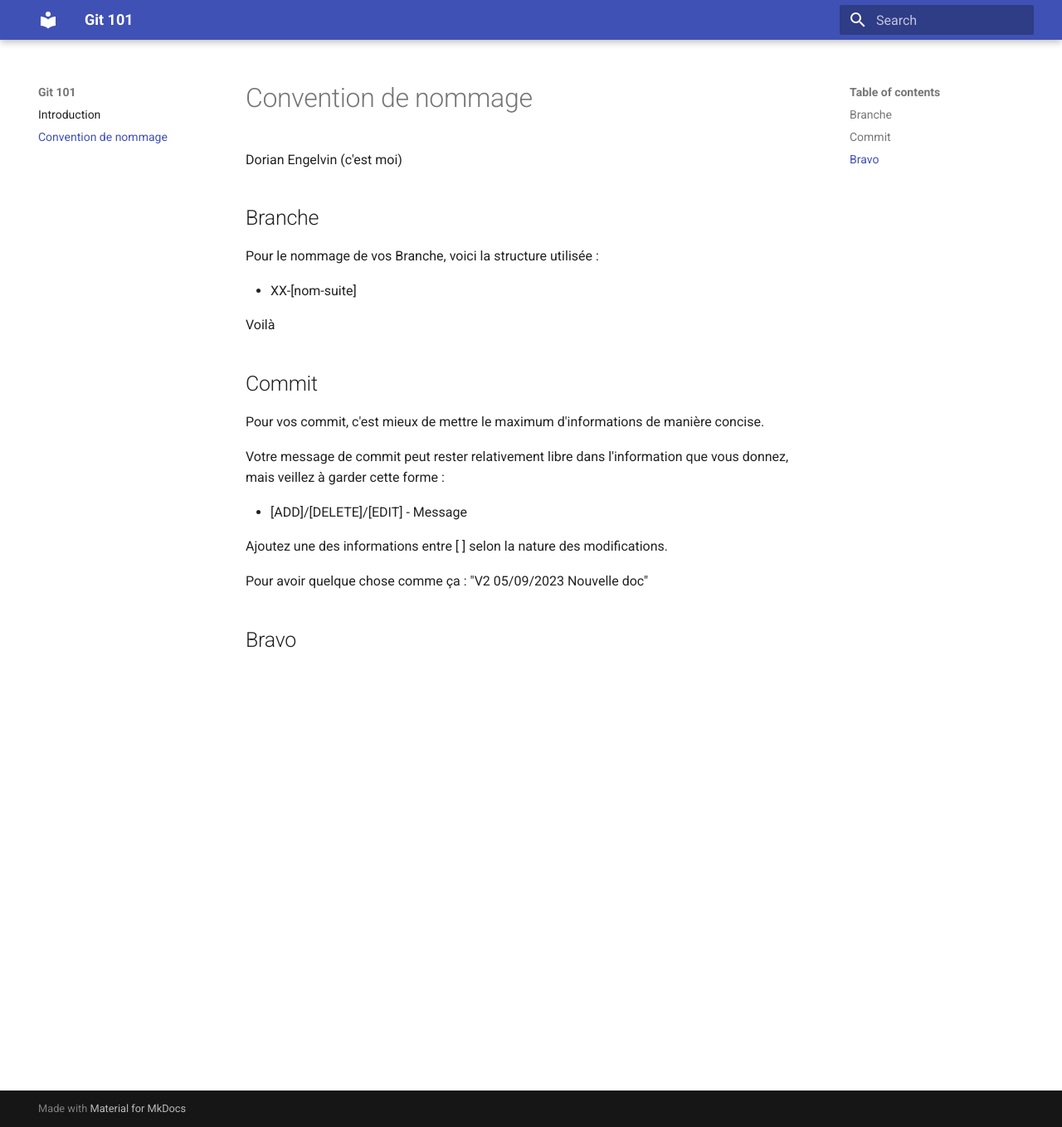
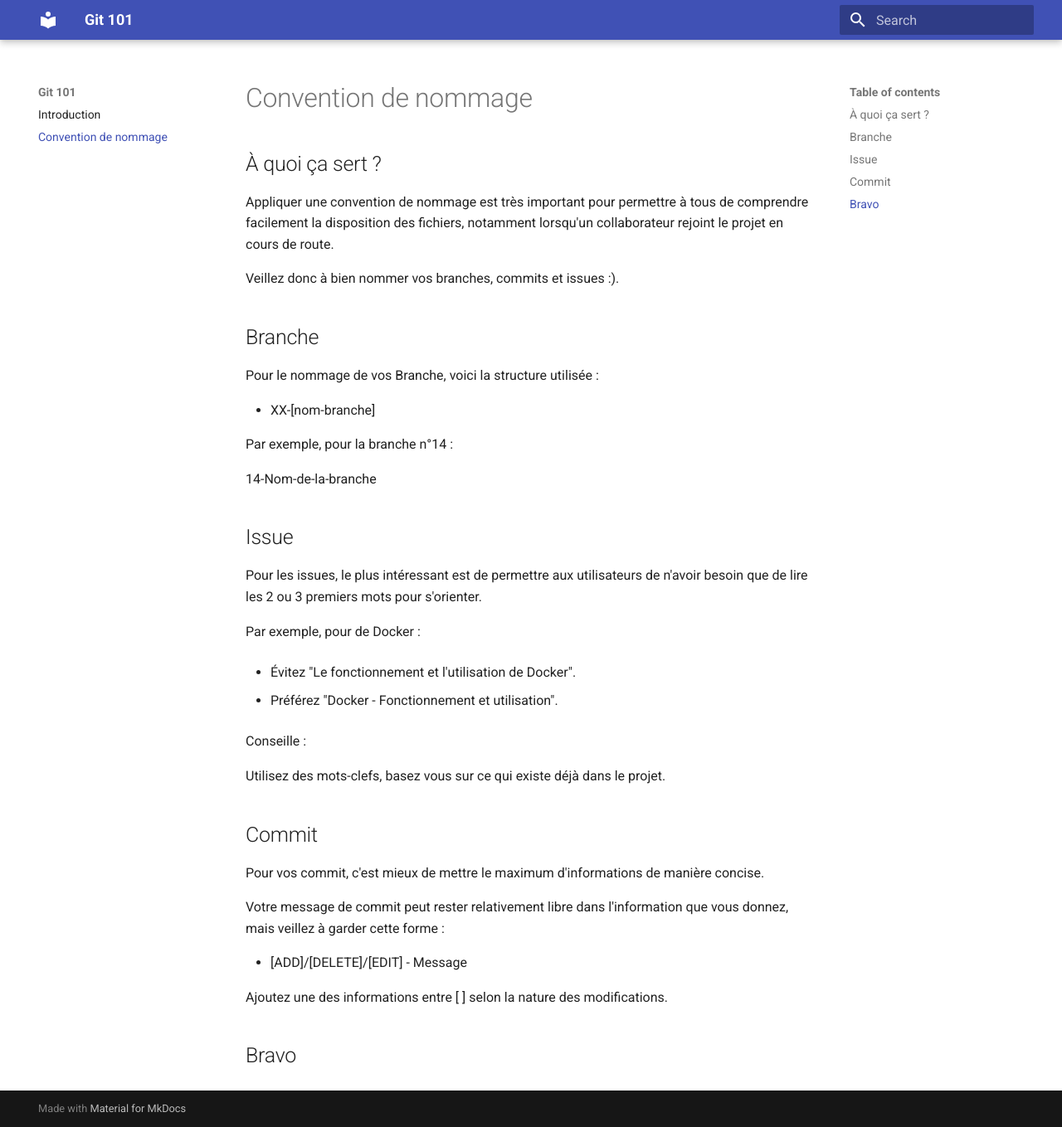
Before and after one commit to ub-mmi-but/git-101, an MkDocs documentation site: the page built from docs/convention-de-nommage.md, in a window 1280 px wide and 1359 px high. Shown: the whole window at 83% size. Built offline with MkDocs 1.6.1 and Material for MkDocs 9.7.7, drawn with Linux system fonts in a browser that asks for light colours.

Commit message:
[ADD] Ajout d'une section sur le nommage des issues et corrections

```diff
--- a/docs/convention-de-nommage.md
+++ b/docs/convention-de-nommage.md
@@ -1,13 +1,34 @@
 # Convention de nommage
-Dorian Engelvin (c'est moi)
+
+## À quoi ça sert ?
+
+Appliquer une convention de nommage est très important pour permettre à tous de comprendre facilement la disposition des fichiers, notamment lorsqu'un collaborateur rejoint le projet en cours de route.
+
+Veillez donc à bien nommer vos branches, commits et issues :).
 
 ## Branche
 
 Pour le nommage de vos Branche, voici la structure utilisée :
 
-- XX-[nom-suite]
+- XX-[nom-branche]
 
-Voilà
+Par exemple, pour la branche n°14 :
+
+14-Nom-de-la-branche
+
+## Issue
+
+Pour les issues, le plus intéressant est de permettre aux utilisateurs de n'avoir besoin que de lire les 2 ou 3 premiers mots pour s'orienter.
+
+Par exemple, pour de Docker :
+
+- Évitez "Le fonctionnement et l'utilisation de Docker".
+
+- Préférez "Docker - Fonctionnement et utilisation".
+
+Conseille :
+
+Utilisez des mots-clefs, basez vous sur ce qui existe déjà dans le projet.
 
 ## Commit
 
@@ -19,5 +40,4 @@ Votre message de commit peut rester relativement libre dans l'information que vo
 
 Ajoutez une des informations entre [ ] selon la nature des modifications.
 
-Pour avoir quelque chose comme ça : "V2 05/09/2023 Nouvelle doc"
 ## Bravo
```
